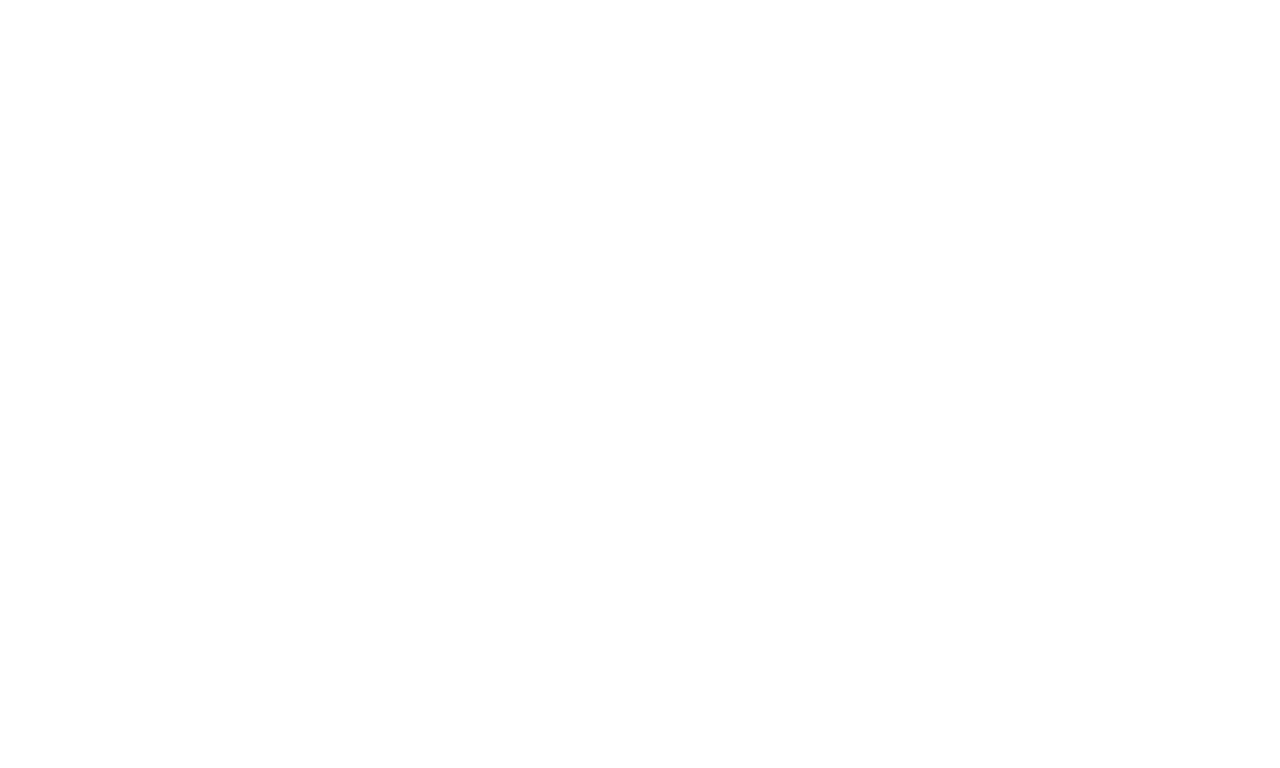
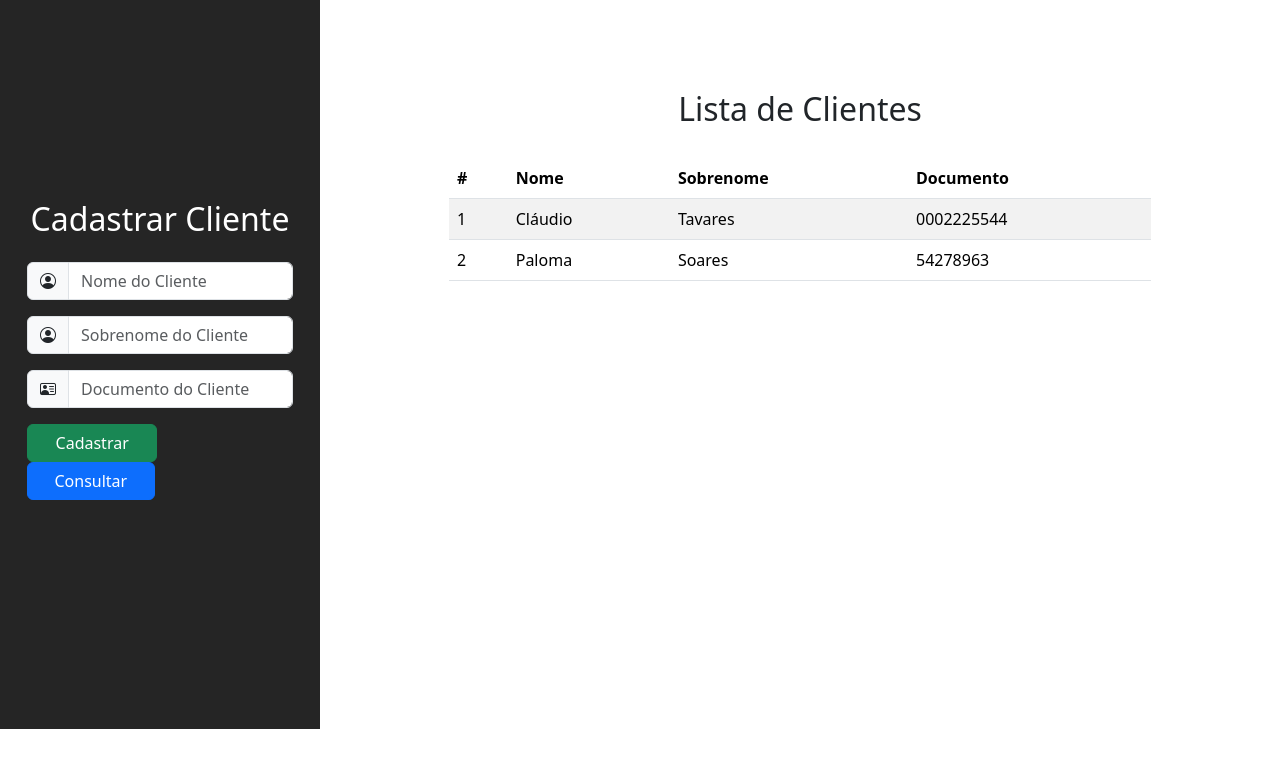
Before and after one commit to AnnyGO/programacao-III-api-28-08-2024, a plain HTML site: page front-end/index.html in a window 1280 px wide. Drawn offline with nearby package versions, Linux system fonts and the light colour scheme.

Commit message:
Alterações no front-end

```diff
--- a/front-end/index.html
+++ b/front-end/index.html
@@ -3,16 +3,69 @@
 <head>
     <meta charset="UTF-8">
     <meta name="viewport" content="width=device-width, initial-scale=1.0">
-    <title> Gerenciamento de Clientes</title>
+    <title>Gerenciamento de Clientes</title>
+    <!-- Link Bootstrap -->
+    <link href="https://cdn.jsdelivr.net/npm/bootstrap@5.3.3/dist/css/bootstrap.min.css" rel="stylesheet" integrity="sha384-QWTKZyjpPEjISv5WaRU9OFeRpok6YctnYmDr5pNlyT2bRjXh0JMhjY6hW+ALEwIH" crossorigin="anonymous">
+    <!-- Link Icones Bootstrap -->
+    <link rel="stylesheet" href="https://cdn.jsdelivr.net/npm/bootstrap-icons@1.11.3/font/bootstrap-icons.min.css">
+    <!-- Link CSS -->
     <link rel="stylesheet" href="style.css">
-    <link href="https://cdn.jsdelivr.net/npm/bootstrap@5.3.3/dist/css/bootstrap.min.css" rel="stylesheet" integrity="sha384-QWTKZyjpPEjISv5WaRU9OFeRpok6YctnYmDr5pNlyT2bRjXh0JMhjY6hW+ALEwIH" crossorigin="anonymous">
-    <link rel="stylesheet" href="https://cdn.jsdelivr.net/npm/bootstrap-icons@1.11.3/font/bootstrap-icons.min.css">
 </head>
 <body>
-    <!-- Nome, Sobrenome, Documento, Botão Cadastrar, Botão Consultar, Table com id clientes na primeira tr -->
-    <div class="container">
+    <div class="container-fluid">
+        <div class="row">
+            <!-- Cadastro -->
+            <div class="col-3 align-self-center" id="tela-cadastro">
+                <div class="cadastro ">
+                    <h2 class="text-center mb-4">Cadastrar Cliente</h2>
+                    <form action="">
+                        <div class="input-group mb-3">
+                            <span class="input-group-text"><i class="bi bi-person-circle"></i></span>
+                            <input type="text" class="form-control" placeholder="Nome do Cliente">
+                        </div>
+                        <div class="input-group mb-3">
+                            <span class="input-group-text"><i class="bi bi-person-circle"></i></span>
+                            <input type="text" class="form-control" placeholder="Sobrenome do Cliente">
+                        </div>
+                        <div class="input-group mb-3">
+                            <span class="input-group-text"><i class="bi bi-person-vcard"></i></span>
+                            <input type="text" class="form-control" placeholder="Documento do Cliente">
+                        </div>
+                        <button type="submit" class="btn btn-success" style="width: 49%; margin-right: 5px;">Cadastrar</button>
+                        <button type="button" class="btn btn-primary" style="width: 48%;">Consultar</button>
+                    </form>
+                </div>
+            </div>
 
+            <!-- Lista de Cadastrados -->
+            <div class="col-9">
+                <h2 class="text-center" style="margin-top: 90px;
+                margin-bottom: 30px;">Lista de Clientes</h2>
+                <table class="table table-striped table-hover" style="width: 75%; margin:auto">
+                    <thead>
+                        <th>#</th>
+                        <th>Nome</th>
+                        <th>Sobrenome</th>
+                        <th>Documento</th>
+                    </thead>
+                    <tbody>
+                        <tr>
+                            <td>1</td>
+                            <td>Cláudio</td>
+                            <td>Tavares</td>
+                            <td>0002225544</td>
+                        </tr>
+                        <tr>
+                            <td>2</td>
+                            <td>Paloma</td>
+                            <td>Soares</td>
+                            <td>54278963</td>
+                        </tr>
+                    </tbody>
+                </table>
+            </div>
+        </div>
     </div>
+
 </body>
-<script src="script.js"></script>
 </html>
--- a/front-end/style.css
+++ b/front-end/style.css
@@ -3,3 +3,16 @@
         display: none;
     }
 }
+
+#tela-cadastro {
+    color: white;
+    background-color: rgb(37, 37, 37);
+    height: 729px;
+}
+
+.cadastro{
+    margin-top: 200px;
+    margin-left: 15px;
+    margin-right: 15px;
+    width: auto;
+}
```
